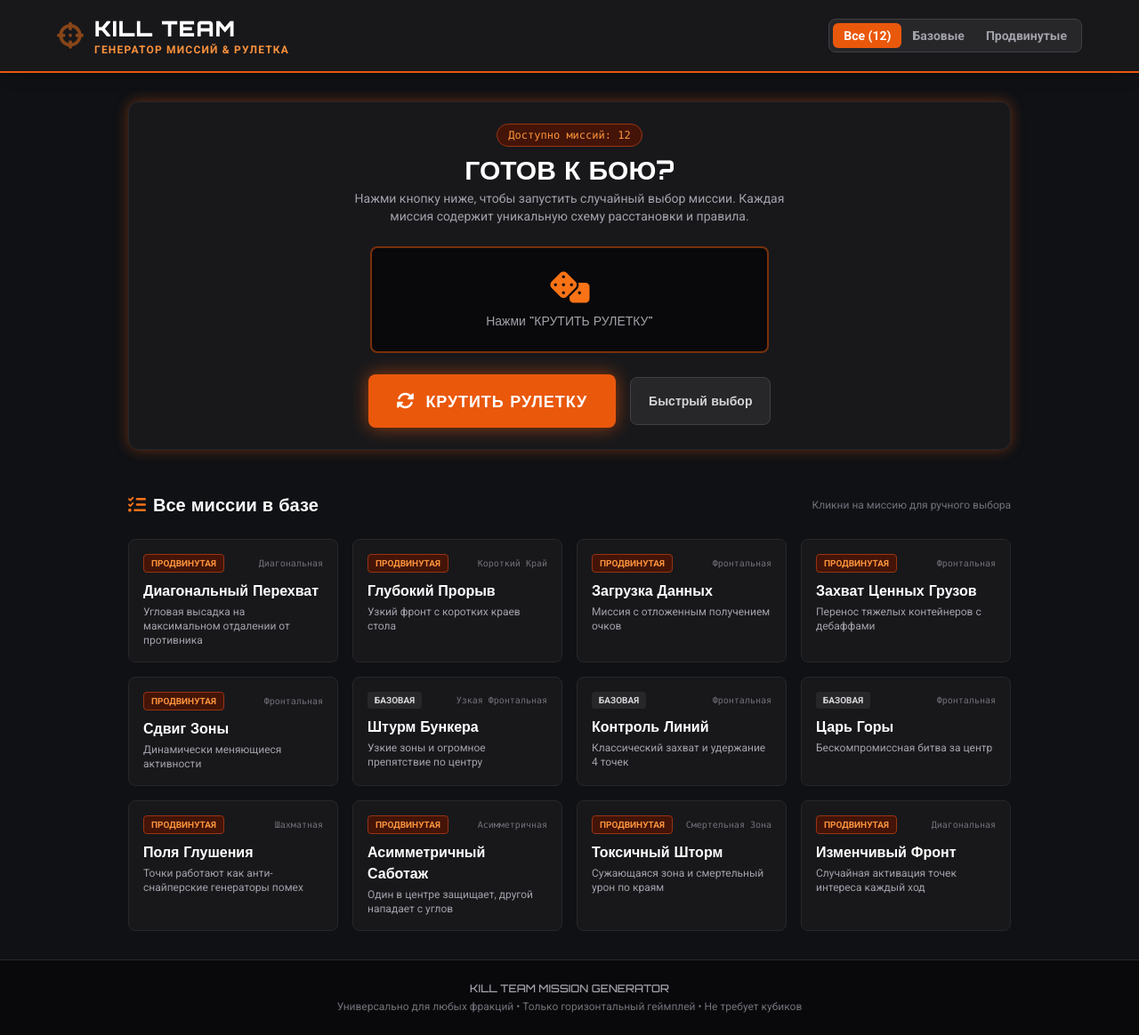
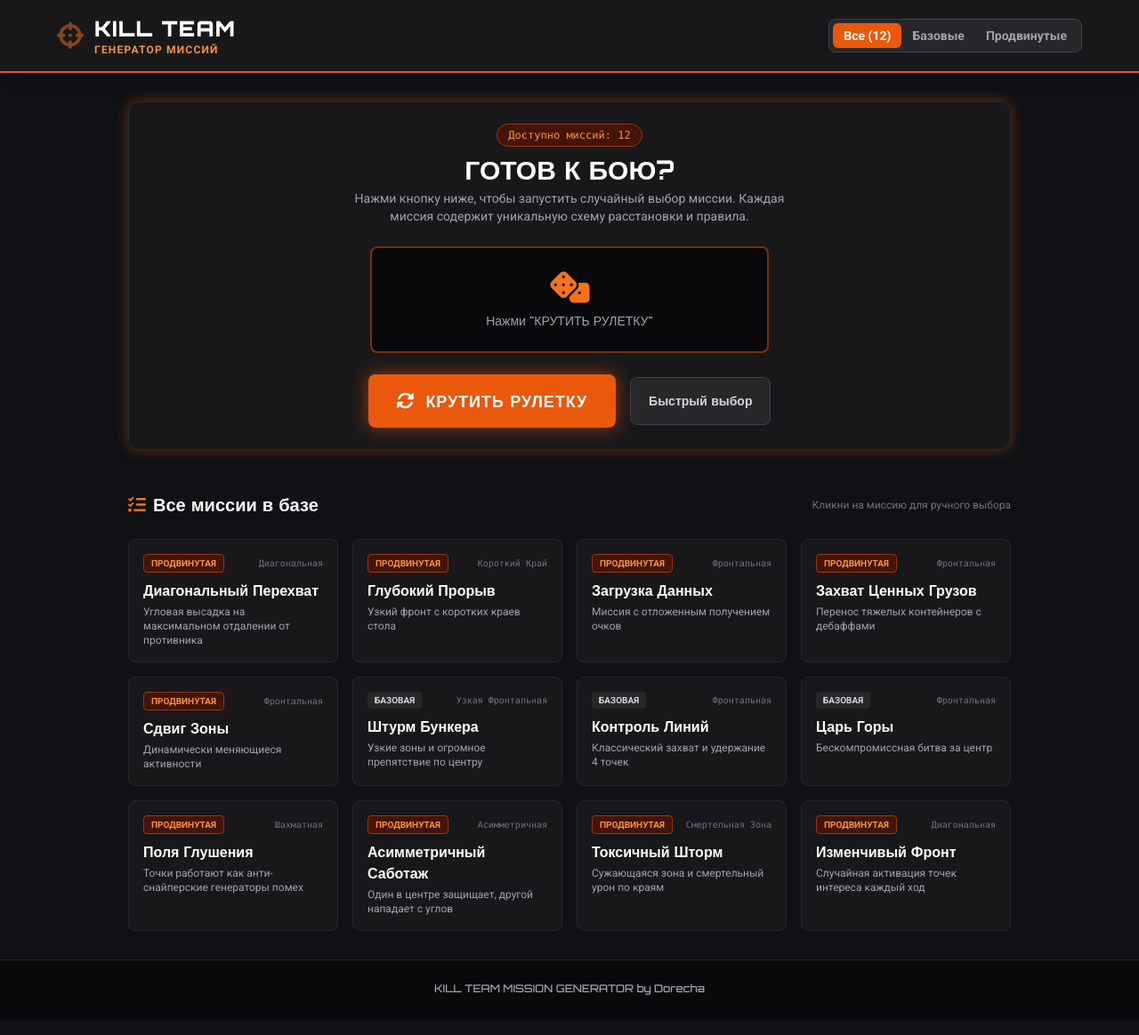
Before and after one commit to Dorecha/Dorecha.github.io, a plain HTML site: page index.html in a window 1280 px wide. Shown: the whole page at 89% size. Drawn offline with nearby package versions, Linux system fonts and the light colour scheme.

Commit message:
Update index.html

```diff
--- a/index.html
+++ b/index.html
@@ -69,7 +69,7 @@
                 <i class="fa-solid fa-crosshairs text-orange-500 text-3xl animate-pulse"></i>
                 <div>
                     <h1 class="text-xl sm:text-2xl font-black font-orbitron text-white tracking-wider">KILL TEAM</h1>
-                    <p class="text-xs text-orange-400 font-semibold tracking-widest uppercase">Генератор Миссий & Рулетка</p>
+                    <p class="text-xs text-orange-400 font-semibold tracking-widest uppercase">Генератор Миссий</p>
                 </div>
             </div>
             <!-- Filter buttons -->
@@ -231,8 +231,7 @@
     <!-- Footer -->
     <footer class="bg-zinc-950 border-t border-zinc-800 py-6 text-center text-xs text-zinc-500">
         <div class="max-w-5xl mx-auto px-4">
-            <p class="font-orbitron text-zinc-400 mb-1">KILL TEAM MISSION GENERATOR</p>
-            <p>Универсально для любых фракций • Только горизонтальный геймплей • Не требует кубиков</p>
+            <p class="font-orbitron text-zinc-400 mb-1">KILL TEAM MISSION GENERATOR by Dorecha</p>
         </div>
     </footer>
 
```
